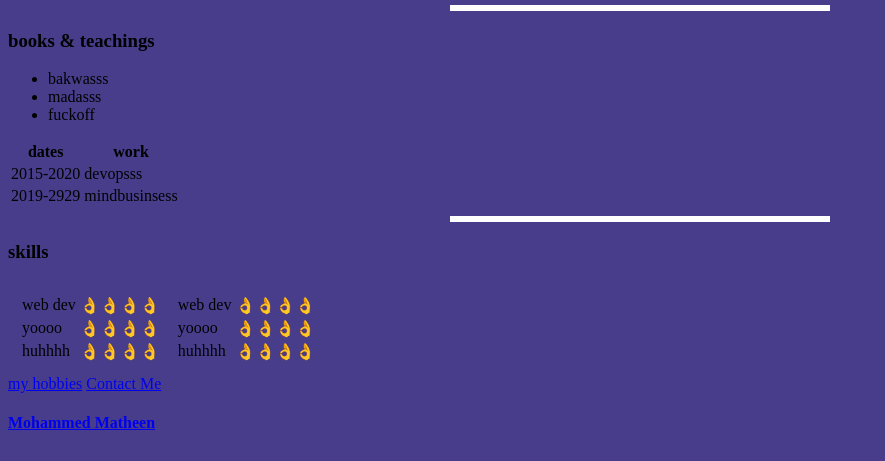
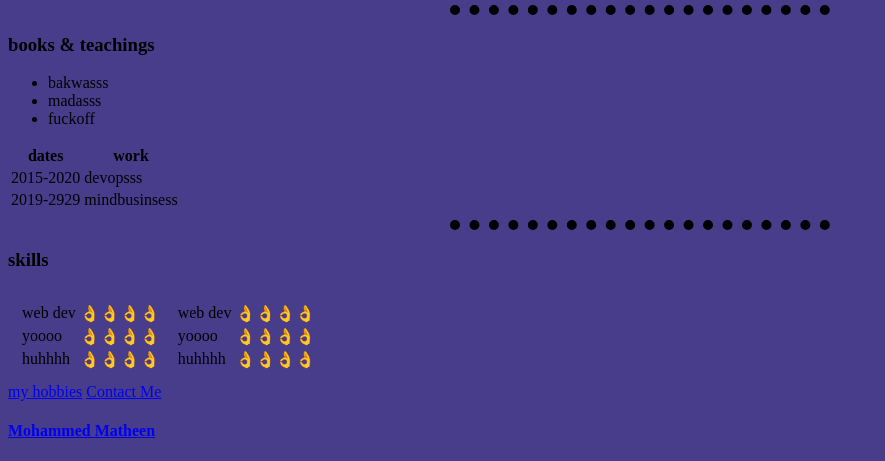
Before and after one commit to mohammedmatheensharieff/WebDev, a plain HTML site: page Zoeencloud/index.html in a window 1280 px wide. Shown: the part 357-818 px from the top of the page, without its empty margins (0-885 px from the left). Drawn offline with Linux system fonts and the light colour scheme.

Commit message:
external css

```diff
--- /dev/null
+++ b/Zoeencloud/CSS/styles.css
@@ -0,0 +1,11 @@
+body {
+  background-color: darkslateblue
+}
+
+hr {
+  border-style: none;
+  border-top-style: dotted;
+  border-color: black;
+  border-width: 10px;
+  width: 30%;
+}
--- a/Zoeencloud/index.html
+++ b/Zoeencloud/index.html
@@ -3,19 +3,7 @@
   <head>
     <meta charset="utf-8">
     <title>Zoeencloud</title>
-    <style>
-
-      body {
-        background-color: darkslateblue
-      }
-
-      hr {
-        background-color: white;
-        border-style: none;
-        height: 6px;
-        width: 30%;
-      }
-    </style>
+    <link rel="stylesheet" href="CSS/styles.css">
   </head>
   <body>
     <table cellspacing="20">
```
